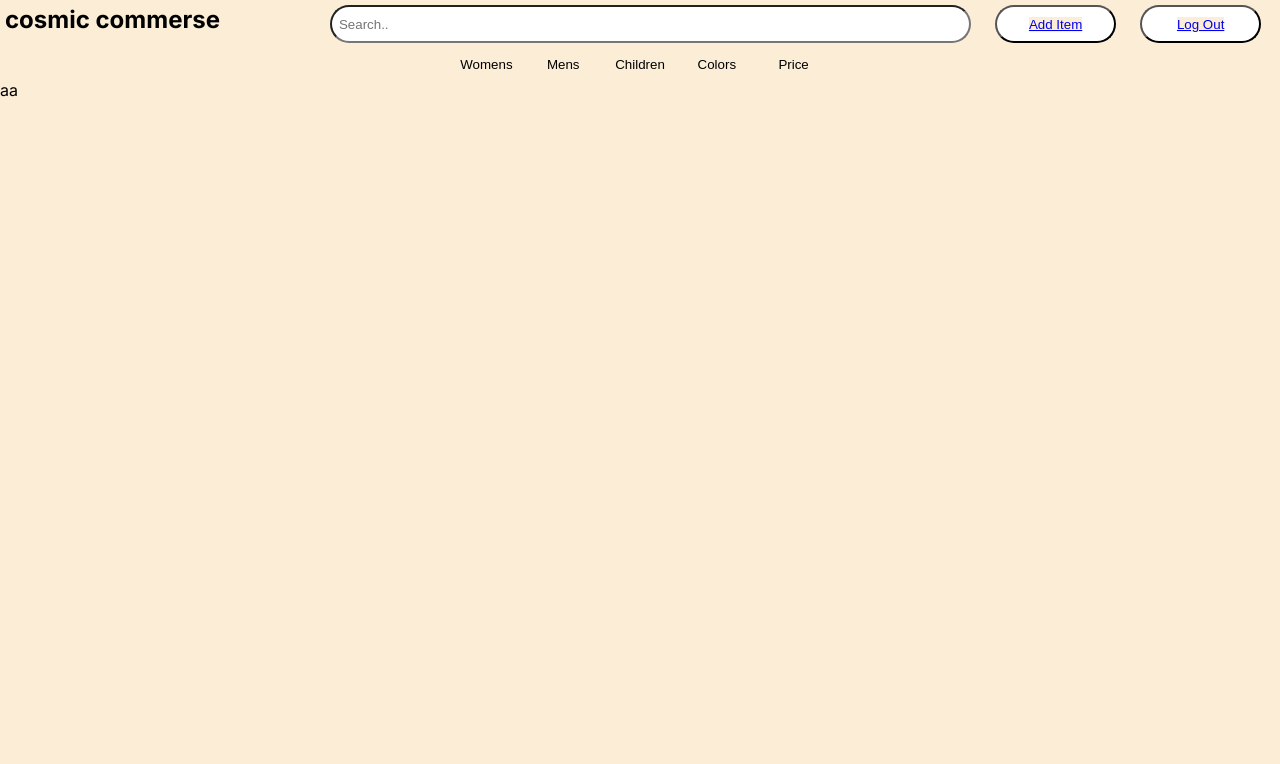
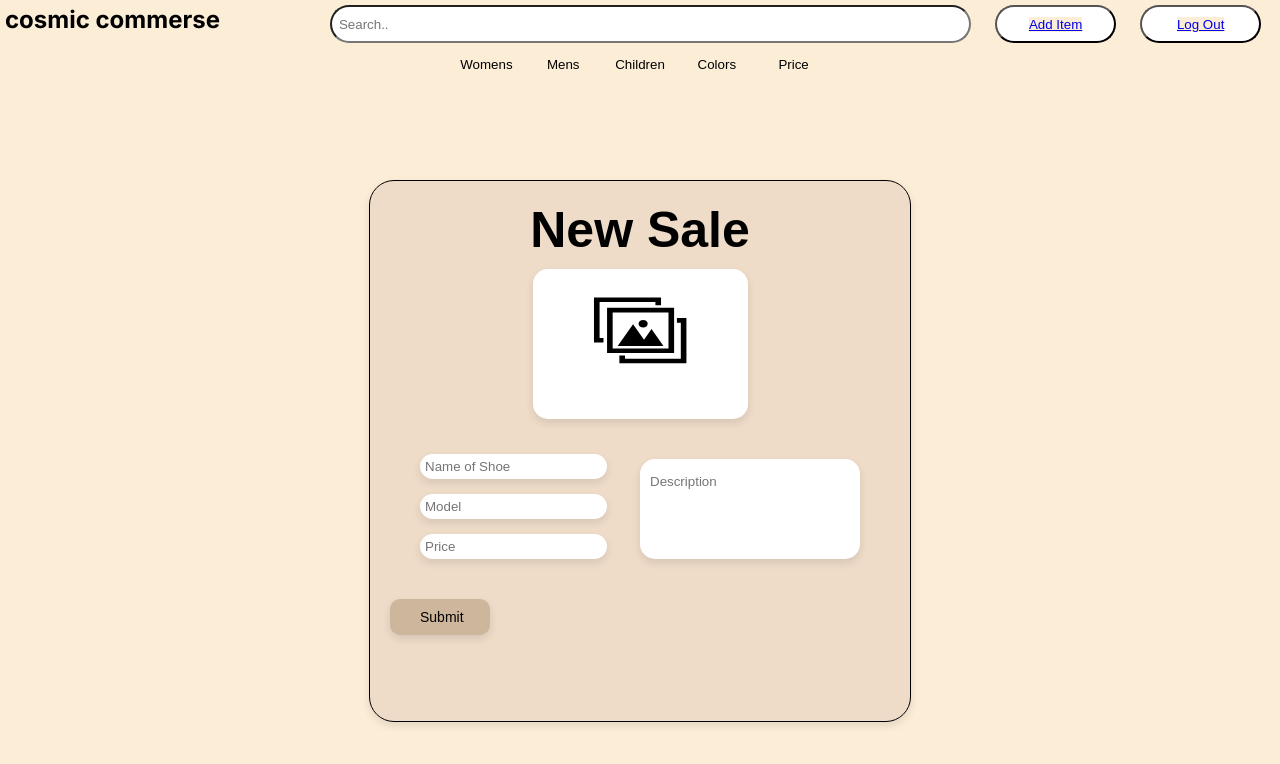
Before and after one commit to GenerelSchwerz/3030-final-project, a Next.js app: page /add-item in a window 1280 px wide. Shown: the top 764 px of the page. Built offline with nearby package versions, Linux system fonts and the light colour scheme.

Commit message:
add popup

```diff
--- a/src/app/add-item/page.js
+++ b/src/app/add-item/page.js
@@ -1,7 +1,8 @@
 'use client';
 
 import NavBar from "../components/nav/NavBar";
-import AddItem from "../components/add-item/AddItem";
+import AddPopup from "../components/addPopup/AddPopup";
+import Carousel from "../components/carousel/Carousel";
 
 export default function Home() {
 
@@ -43,7 +44,7 @@ export default function Home() {
   return (
 	<>
 		<NavBar auth={true}/>
-		<AddItem/>
+		<AddPopup/>
 	</>
   );
 }
```
